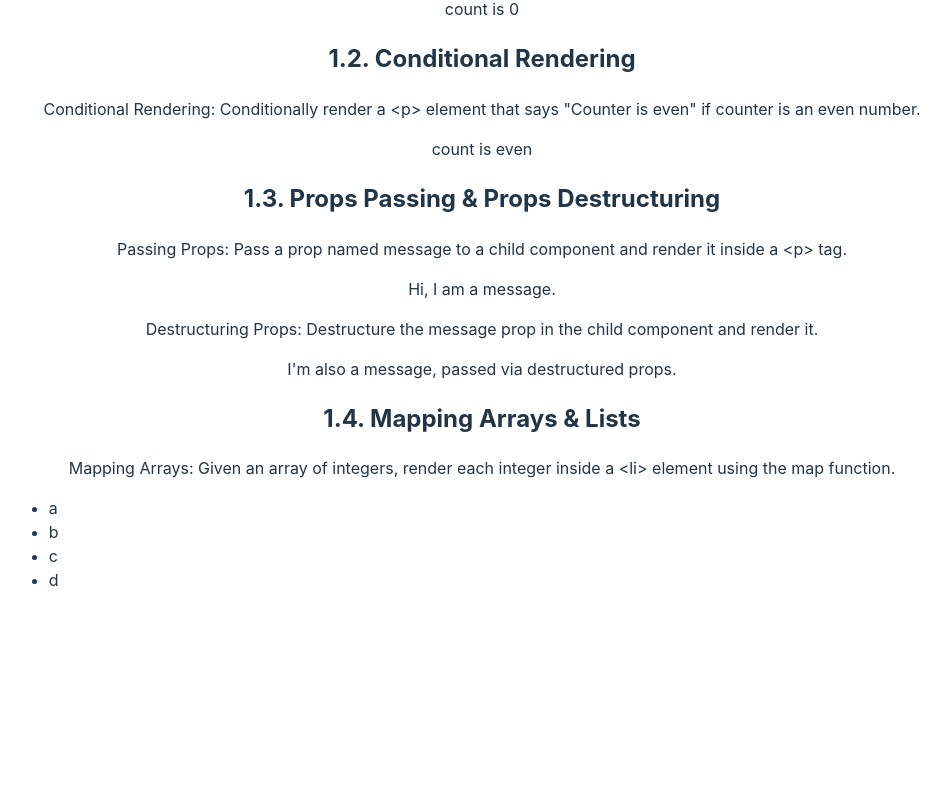
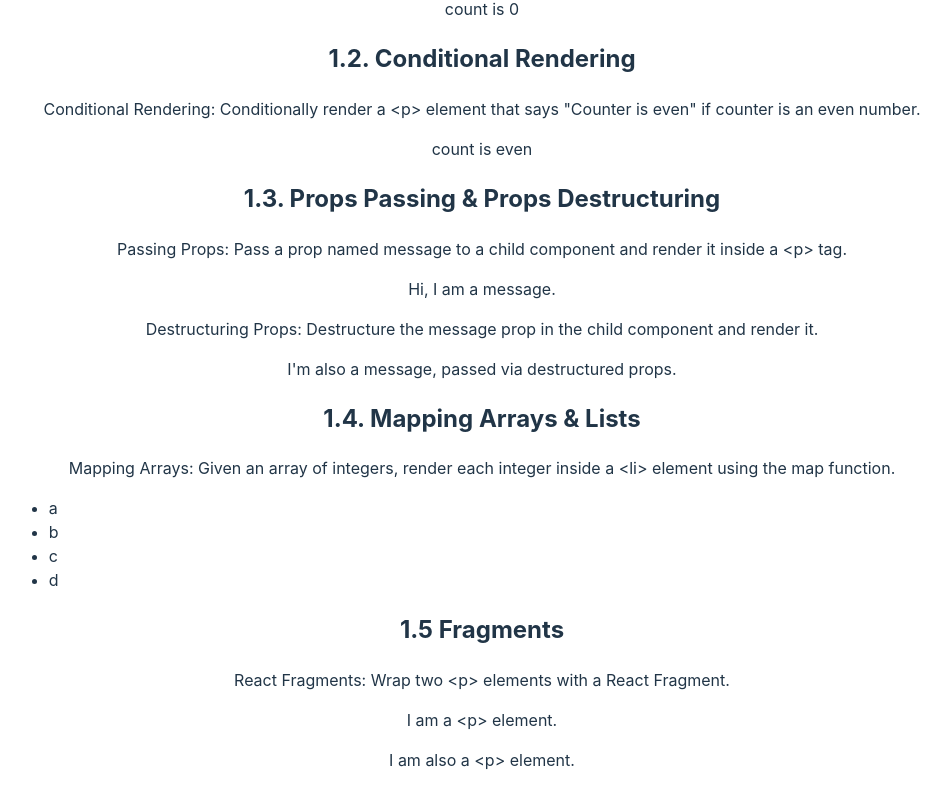
Before and after one commit to avidrucker/tiny-react-katas, a React (Vite) app: page / in a window 1280 px wide. Shown: the part 353-1160 px from the top of the page, without its empty margins (158-1109 px from the left). Before the commit the page ends 993 px from the top, so only its background shows below. Built offline with nearby package versions, Linux system fonts and the light colour scheme.

Commit message:
add fragment wrapped component kata

```diff
--- a/src/App.jsx
+++ b/src/App.jsx
@@ -10,6 +10,12 @@ function isEven(x) {
 const MessageComponent = ({message}) => <p>{message}</p>;
 
 const MessageComponent2 = ({...props}) => <p>{props.message}</p>;
+
+const FragmentWrappedComp = () =>
+      (<>
+	   <p>I am a &lt;p&gt; element.</p>
+	   <p>I am also a &lt;p&gt; element.</p>
+       </>);
 
 function App() {
     const [count, setCount] = useState(0)
@@ -58,11 +64,36 @@ function App() {
 	    <section>
 
 		<h2>1.4. Mapping Arrays & Lists</h2>
-		<p>Mapping Arrays: Given an array of integers, render each integer inside a &lt;li&gt;  element using the map function.</p>
+		<p>Mapping Arrays: Given an array of integers, render each integer inside a &lt;li&gt; element using the map function.</p>
 		<ul style={{"textAlign": "left"}}>
 		    {["a", "b", "c", "d"].map((x, i) =>
 			<li key={i}>{x}</li>)}
 		</ul>
+
+	    </section>
+
+
+	    <section>
+
+		<h2>1.5 Fragments</h2>
+		<p>React Fragments: Wrap two &lt;p&gt; elements with a React Fragment.</p>
+		<FragmentWrappedComp />
+
+	    </section>
+
+
+	    <section>
+
+		<h2></h2>
+		<p></p>
+
+	    </section>
+
+
+	    <section>
+
+		<h2></h2>
+		<p></p>
 
 	    </section>
 
```
